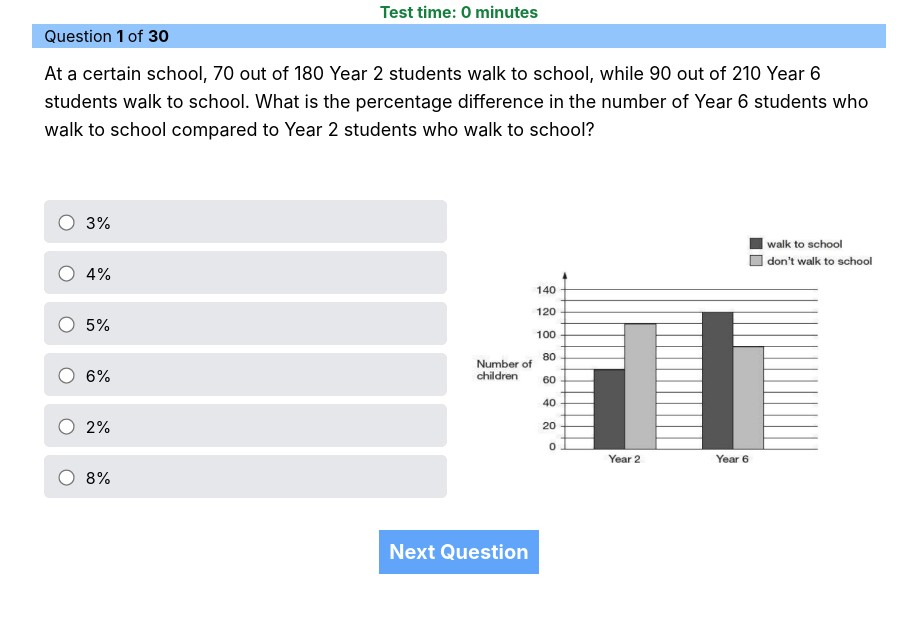
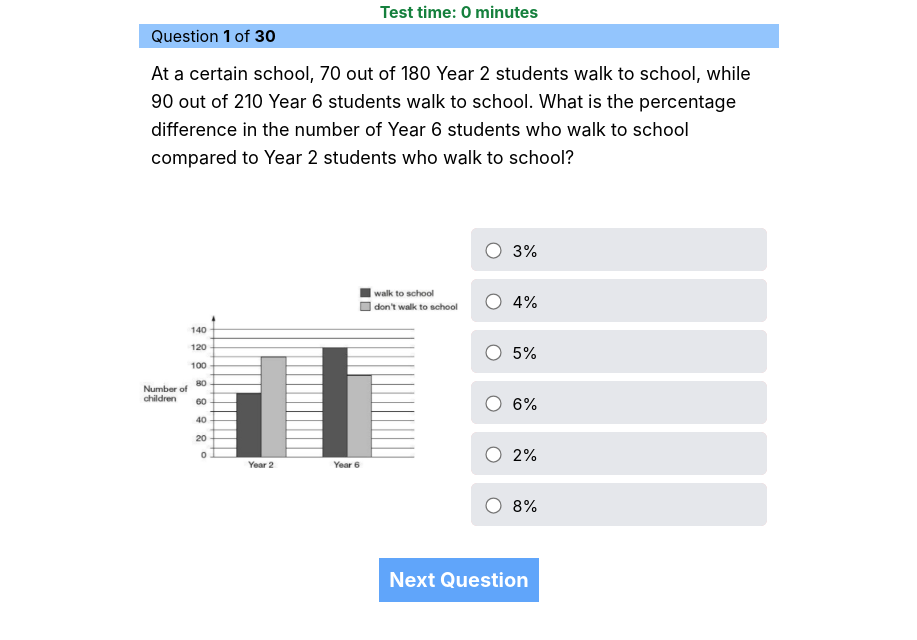
Before and after one commit to kachomanic/randomexam, a React (Create React App) app: page / in a window 1280 px wide. Shown: the top 640 px of the page, without its empty margins (181-1098 px from the left). Built offline with nearby package versions, Linux system fonts and the light colour scheme.

Commit message:
image order

```diff
--- a/src/App.js
+++ b/src/App.js
@@ -79,7 +79,7 @@ function App() {
   // }, [seconds]);
 
   return (
-    <div className="App w-8/12 h-auto mx-auto">
+    <div className="App w-full sm:w-6/12 h-auto mx-auto">
       <p className="text-green-700 font-bold">
         Test time: {Math.trunc(seconds / 60)} minutes
       </p>
@@ -94,6 +94,15 @@ function App() {
               <p className="text-left text-lg">{exams[currentPos].Question}</p>
             </div>
             <div className="grid grid-cols-1 sm:grid-cols-2">
+              {exams[currentPos].Img !== "" && (
+                <div className="align-middle my-auto">
+                  <img
+                    src={exams[currentPos].Img}
+                    alt="explain"
+                    className="my-auto align-middle"
+                  ></img>
+                </div>
+              )}
               <div
                 className={`p-3 text-left ${
                   warning === true
@@ -121,15 +130,6 @@ function App() {
                   </Fragment>
                 ))}
               </div>
-              {exams[currentPos].Img !== "" && (
-                <div className="p-3 align-middle my-auto">
-                  <img
-                    src={exams[currentPos].Img}
-                    alt="explain"
-                    className="my-auto align-middle"
-                  ></img>
-                </div>
-              )}
             </div>
           </div>
         )
```
